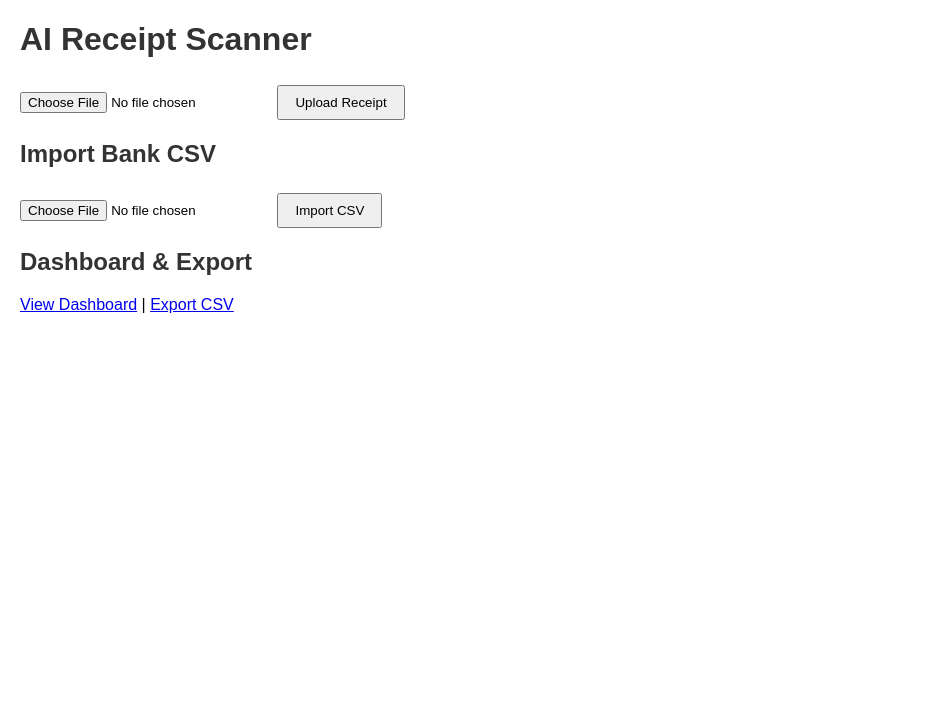
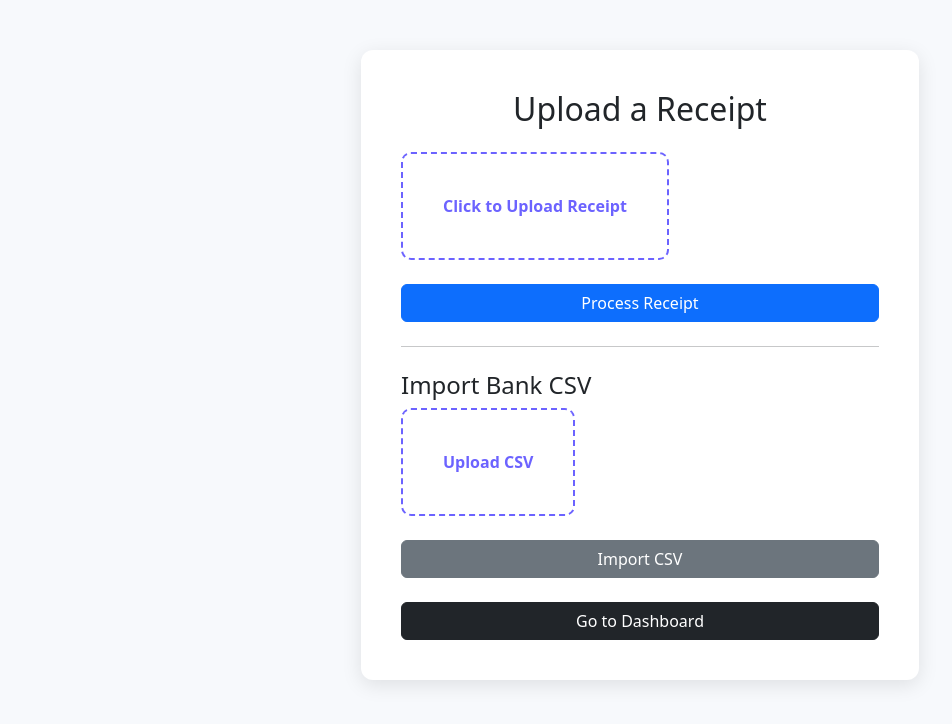
Before and after one commit to chukwujekwuabrahamthebest247-hash/finance-mvp, a FastAPI app: page / in a window 1280 px wide. Shown: the top 724 px of the page, without its empty margins (0-952 px from the left). Run offline with FastAPI, Linux system fonts and the light colour scheme; some libraries are stand-ins or nearby versions.

Commit message:
index.html

```diff
--- a/templates/index.html
+++ b/templates/index.html
@@ -1,24 +1,67 @@
 <!DOCTYPE html>
 <html>
 <head>
-    <title>Finance MVP</title>
-    <link rel="stylesheet" href="/static/style.css">
+    <title>Upload Receipt</title>
+
+    <!-- Bootstrap -->
+    <link href="https://cdn.jsdelivr.net/npm/bootstrap@5.3.2/dist/css/bootstrap.min.css" rel="stylesheet">
+    <script src="https://cdn.jsdelivr.net/npm/bootstrap@5.3.2/dist/js/bootstrap.bundle.min.js"></script>
+
+    <style>
+        body {
+            background: #f7f9fc;
+        }
+        .upload-box {
+            background: white;
+            border-radius: 12px;
+            padding: 40px;
+            margin-top: 50px;
+            box-shadow: 0 5px 20px rgba(0,0,0,0.1);
+        }
+        .file-input {
+            border: 2px dashed #6c63ff;
+            padding: 40px;
+            text-align: center;
+            border-radius: 10px;
+            cursor: pointer;
+            color: #6c63ff;
+            font-weight: bold;
+        }
+        .file-input:hover {
+            background: #f2f0ff;
+        }
+    </style>
 </head>
+
 <body>
-    <h1>AI Receipt Scanner</h1>
-    <form action="/upload" method="post" enctype="multipart/form-data">
-        <input type="file" name="file" accept="image/*" required>
-        <button type="submit">Upload Receipt</button>
-    </form>
+<div class="container">
 
-    <h2>Import Bank CSV</h2>
-    <form action="/import_csv" method="post" enctype="multipart/form-data">
-        <input type="file" name="file" accept=".csv" required>
-        <button type="submit">Import CSV</button>
-    </form>
+    <div class="upload-box mx-auto col-lg-6 col-md-8 col-sm-12">
+        <h2 class="text-center mb-4">Upload a Receipt</h2>
 
-    <h2>Dashboard & Export</h2>
-    <a href="/dashboard">View Dashboard</a> |
-    <a href="/export">Export CSV</a>
+        <!-- Receipt Upload -->
+        <form action="/upload" method="post" enctype="multipart/form-data">
+            <label class="file-input">
+                Click to Upload Receipt
+                <input type="file" name="file" style="display:none;" required>
+            </label>
+            <button class="btn btn-primary w-100 mt-4">Process Receipt</button>
+        </form>
+
+        <hr class="my-4">
+
+        <!-- CSV Upload -->
+        <h4>Import Bank CSV</h4>
+        <form action="/import_csv" method="post" enctype="multipart/form-data">
+            <label class="file-input">
+                Upload CSV
+                <input type="file" name="file" style="display:none;" required>
+            </label>
+            <button class="btn btn-secondary w-100 mt-4">Import CSV</button>
+        </form>
+
+        <a href="/dashboard" class="btn btn-dark w-100 mt-4">Go to Dashboard</a>
+    </div>
+</div>
 </body>
 </html>
```
